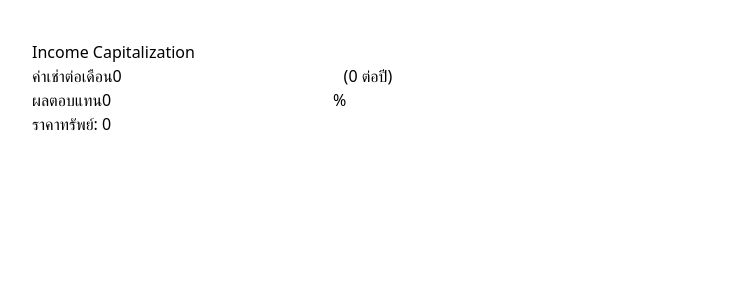
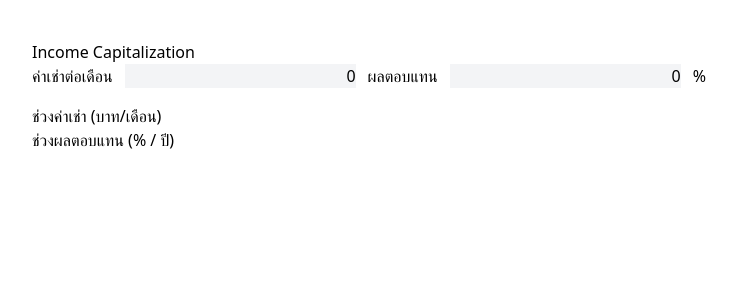
Before and after one commit to jimmy18dev/Income-Capitalization-Calculator, a Vue app: page / in a window 1280 px wide. Shown: the top 300 px of the page, without its empty margins (8-745 px from the left). Built offline with nearby package versions, Linux system fonts and the light colour scheme.

Commit message:
Implement property values with rent and cap ranges.

```diff
--- a/package.json
+++ b/package.json
@@ -13,6 +13,7 @@
     "vue-router": "^4.0.16"
   },
   "devDependencies": {
+    "@types/numeral": "^2.0.2",
     "@vitejs/plugin-vue": "^2.3.3",
     "autoprefixer": "^10.4.7",
     "postcss": "^8.4.14",
--- /dev/null
+++ b/src/models/dataset.ts
@@ -0,0 +1,20 @@
+type DatasetData = {
+  rentPerMonth: number | null
+  rentPerYear: number | null
+  capitalisationRate: number | null
+  propertyValue: number | null
+}
+
+export default class Dataset {
+  public rentPerMonth: number | null
+  public rentPerYear: number | null
+  public capitalisationRate: number | null
+  public propertyValue: number | null
+
+  constructor (data?: DatasetData) {
+    this.rentPerMonth = data?.rentPerMonth || 0
+    this.rentPerYear = data?.rentPerYear || 0
+    this.capitalisationRate = data?.capitalisationRate || 0
+    this.propertyValue = data?.propertyValue || 0
+  }
+}
--- a/src/views/Home.vue
+++ b/src/views/Home.vue
@@ -1,49 +1,105 @@
 <template>
   <div class="p-10">
     <h1>Income Capitalization</h1>
-    <div class="flex flex-col">
+    <div class="flex mb-4">
       <div class="flex">
         <div>ค่าเช่าต่อเดือน</div>
-        <input type="text" placeholder="ค่าเช่าต่อเดือน" v-model="noi">
-        <div>({{ yearNoi }} ต่อปี)</div>
+        <input type="text" class="bg-gray-100 mx-3 text-right" placeholder="ค่าเช่าต่อเดือน" v-model="rentPerMonth">
       </div>
       <div class="flex">
         <div>ผลตอบแทน</div>
-        <input type="text" placeholder="ผลตอบแทน" v-model="capRate">
+        <input type="text" class="bg-gray-100 mx-3 text-right" placeholder="ผลตอบแทน" v-model="capitalisationRate">
         <div>%</div>
       </div>
-      <div>ราคาทรัพย์: {{ propertyValue }}</div>
+    </div>
+    <h2>ช่วงค่าเช่า (บาท/เดือน)</h2>
+    <div v-if="propertyValueByRentRanges.length" class="flex flex-col mb-4">
+      <div v-for="(item, index) in propertyValueByRentRanges" :key="index" class="flex" :class="{'bg-yellow-100': item.rentPerMonth == rentPerMonth}">
+        <div class="mr-2">{{ item.rentPerMonth }} ต่อเดือน</div>
+        <div class="mr-2">({{ item.rentPerYear }} ต่อปี)</div>
+        <div class="mr-2">ตอบแทน {{ item.capitalisationRate }} % ต่อปี</div>
+        <div class="mr-2">ราคา {{ item.propertyValue }} บาท</div>
+      </div>
+    </div>
+
+    <h2>ช่วงผลตอบแทน (% / ปี)</h2>
+    <div v-if="propertyValueBycapRate.length" class="flex flex-col">
+      <div v-for="(item, index) in propertyValueBycapRate" :key="index" class="flex" :class="{'bg-yellow-100': item.capitalisationRate == capitalisationRate}">
+        <div class="mr-2">{{ item.rentPerMonth }} ต่อเดือน</div>
+        <div class="mr-2">({{ item.rentPerYear }} ต่อปี)</div>
+        <div class="mr-2">ตอบแทน {{ item.capitalisationRate }} % ต่อปี</div>
+        <div class="mr-2">ราคา {{ item.propertyValue }} บาท</div>
+      </div>
     </div>
   </div>
 </template>
 
 <script lang="ts">
-import { reactive, onMounted, defineComponent, ref, onBeforeUnmount, computed } from 'vue'
+import { reactive, onMounted, defineComponent, ref, onBeforeUnmount, computed, watch } from 'vue'
 import numeral from 'numeral'
+import DatasetModel from '../models/dataset'
 
 export default defineComponent({
   name: 'Home',
   components: {},
   setup () {
-    const noi = ref(0)
-    const capRate = ref(0)
+    const rentPerMonth = ref(0)
+    const capitalisationRate = ref(0)
+    let propertyValueByRentRanges = reactive([] as DatasetModel[])
+    let propertyValueBycapRate = reactive([] as DatasetModel[])
 
-    const yearNoi = computed(() => {
-      const v = noi.value * 12
-      return isFinite(v) ? Math.round(v) : 0
+    watch(() => rentPerMonth.value, () => {
+      Object.assign(propertyValueByRentRanges, generatePropertyValueDataset('RENT'))
+      Object.assign(propertyValueBycapRate, generatePropertyValueDataset('CAP'))
     })
 
-    const propertyValue = computed(() => {
-      const v = (yearNoi.value * 100) / capRate.value
+    watch(() => capitalisationRate.value, () => {
+      Object.assign(propertyValueByRentRanges, generatePropertyValueDataset('RENT'))
+      Object.assign(propertyValueBycapRate, generatePropertyValueDataset('CAP'))
+    })
+
+    const generatePropertyValueDataset = (mode: string): DatasetModel[] => {
+      let result = [] as DatasetModel[]
+      if (mode === 'RENT') {
+        let step = Number(rentPerMonth.value) - 500
+        while (step <= Number(rentPerMonth.value) + 500) {
+          result.push(new DatasetModel({
+            rentPerMonth: step,
+            rentPerYear: calRentPerYear(step),
+            capitalisationRate: capitalisationRate.value,
+            propertyValue: calPropertyValue(calRentPerYear(step), capitalisationRate.value)
+          }))
+          step += 100
+        }
+      } else if (mode === 'CAP') {
+        let step = Number(capitalisationRate.value) - 3
+        while (step <= Number(capitalisationRate.value) + 3) {
+          result.push(new DatasetModel({
+            rentPerMonth: rentPerMonth.value,
+            rentPerYear: calRentPerYear(rentPerMonth.value),
+            capitalisationRate: step,
+            propertyValue: calPropertyValue(calRentPerYear(rentPerMonth.value), step)
+          }))
+          step += 0.5
+        }
+      }
+      return result
+    }
+
+    const calRentPerYear = (rentPerMonth: number): number => {
+      return isFinite(rentPerMonth * 12) ? Math.round(rentPerMonth * 12) : 0
+    }
+
+    const calPropertyValue = (rentPerYear: number, capitalisationRate: number): number => {
+      const v = (rentPerYear * 100) / capitalisationRate
       return isFinite(v) ? numeral(Math.round(v)).format() : 0
-    })
-    // onMounted(init)
+    }
 
     return {
-      noi,
-      yearNoi,
-      capRate,
-      propertyValue,
+      rentPerMonth,
+      capitalisationRate,
+      propertyValueByRentRanges,
+      propertyValueBycapRate,
     }
   }
 })
```
Also changed, not shown: 1 other file (tests, documents, lock files or other folders).
